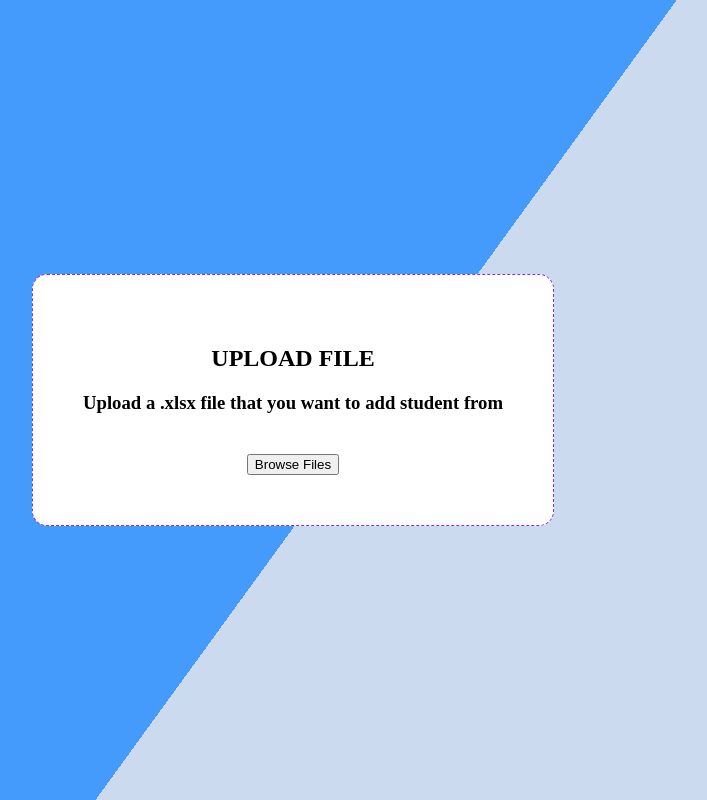
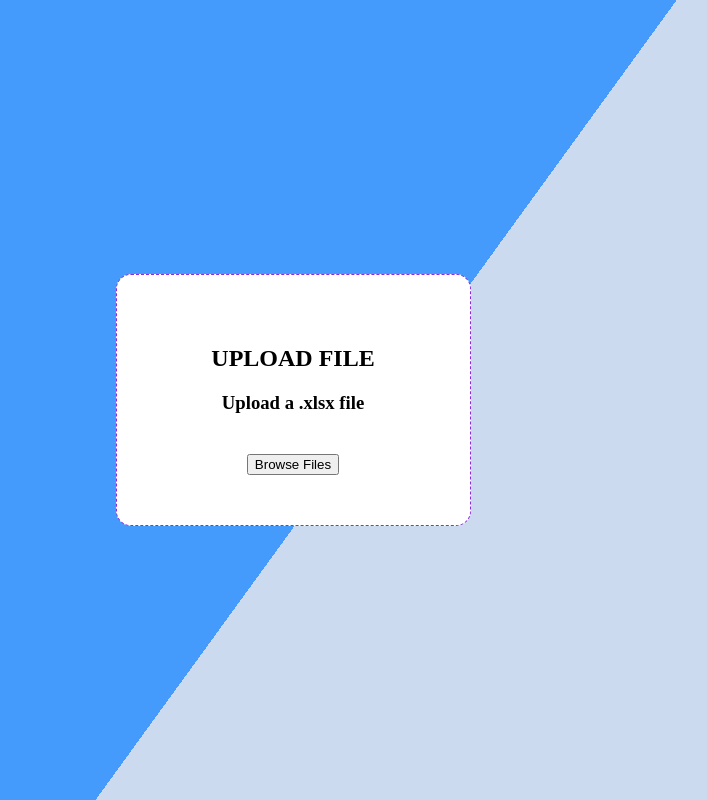
Before and after one commit to sahoochinmay/excel-to-pdf, a React (Create React App) app: page / in a window 1280 px wide. Shown: the whole page, without its empty margins (347-1054 px from the left). Built offline with nearby package versions, Linux system fonts and the light colour scheme.

Commit message:
Change upload page text

```diff
--- a/src/App.js
+++ b/src/App.js
@@ -65,7 +65,7 @@ const App = () => {
           <div className="input_box">
               <h2>UPLOAD FILE</h2>
               <h3 className="text-center">
-                Upload a .xlsx file that you want to add student from
+                Upload a .xlsx file
               </h3>
               <div>
                 <input
```
